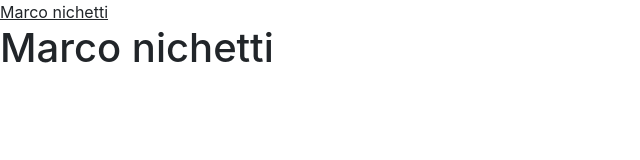
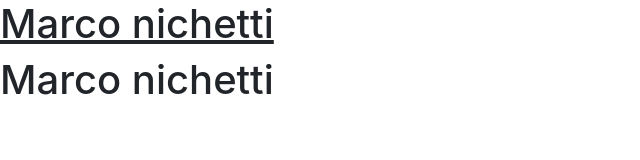
Before and after one commit to Marconico5/Marconico5.github.io, a plain HTML site: page index.html in a window 1280 px wide. Shown: the whole page, without its empty margins (0-640 px from the left). Drawn offline with nearby package versions, Linux system fonts and the light colour scheme.

Commit message:
Update index.html

```diff
--- a/index.html
+++ b/index.html
@@ -1,6 +1,6 @@
 <html>
 <head>
-<u>Marco nichetti</u>
+<u><h1>Marco nichetti</h1></u>
 <link href="http://getbootstrap.com/dist/css/bootstrap.min.css" rel="stylesheet">
 </head/>
 <body>
```
